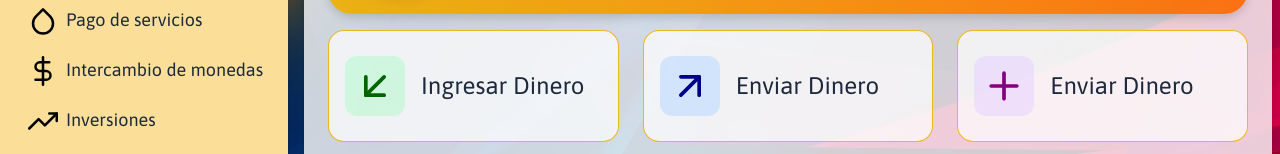
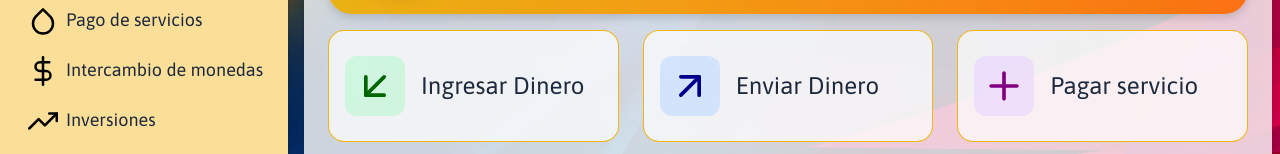
Before and after one commit to IvanHaag/wissen, a React (Vite) app: page / in a window 1280 px wide. Shown: the part 218-372 px from the top of the page. Built offline with nearby package versions, Linux system fonts and the light colour scheme.

Commit message:
fix: duplicated button text

```diff
--- a/src/screens/root/Dashboard.tsx
+++ b/src/screens/root/Dashboard.tsx
@@ -147,7 +147,7 @@ export const Dashboard = () => {
                 <Plus size={44} color="purple" />
               </div>
               <Text weight={'medium'} size={'2xl'}>
-                Enviar Dinero
+                Pagar servicio
               </Text>
             </BigButton>
           </div>
```
